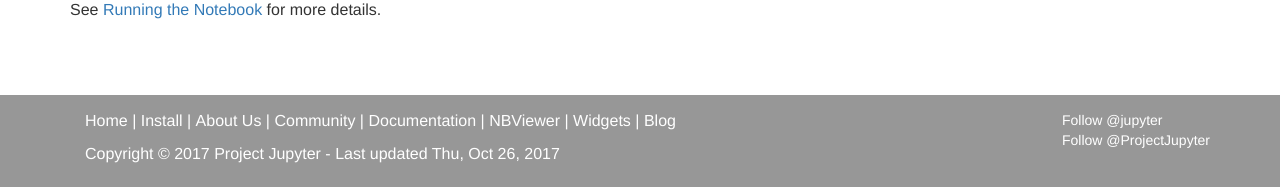
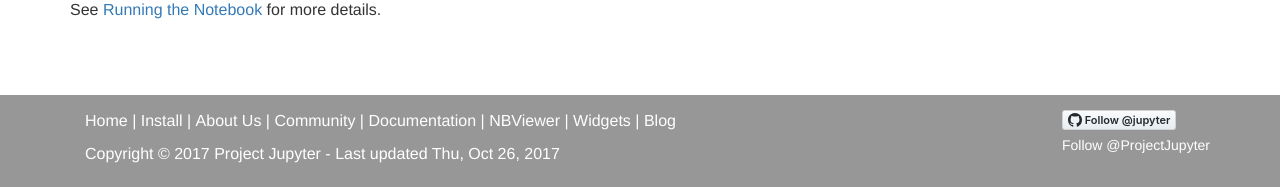
Before and after one commit to jupyter/jupyter.github.io, a Jekyll site: the page built from install.html, in a window 1280 px wide and 1335 px high. Shown: the part 1145-1332 px from the top of the window. Built offline with Jekyll 4.4.1, drawn with Linux system fonts in a browser that asks for light colours; comment, search, counter and statistics services are not loaded.

Commit message:
#240 remove the buttons.js lib and use plain html/css version

```diff
--- a/_includes/footer.html
+++ b/_includes/footer.html
@@ -20,7 +20,7 @@
                 <p>Copyright © {{site.time | date: '%Y' }}  Project Jupyter - Last updated {{site.time | date: "%a, %b %d, %Y" }}</p>
             </div>
             <div class="follow">
-                <a class="github-button" href="https://github.com/jupyter" aria-label="Follow @jupyter on GitHub">Follow @jupyter</a>
+                <a href="https://github.com/jupyter" class="button github-button" aria-label="Follow @jupyter on GitHub"><svg version="1.1" width="14" height="14" viewBox="0 0 16 16" class="octicon octicon-mark-github" aria-hidden="true"><path fill-rule="evenodd" d="M8 0C3.58 0 0 3.58 0 8c0 3.54 2.29 6.53 5.47 7.59.4.07.55-.17.55-.38 0-.19-.01-.82-.01-1.49-2.01.37-2.53-.49-2.69-.94-.09-.23-.48-.94-.82-1.13-.28-.15-.68-.52-.01-.53.63-.01 1.08.58 1.23.82.72 1.21 1.87.87 2.33.66.07-.52.28-.87.51-1.07-1.78-.2-3.64-.89-3.64-3.95 0-.87.31-1.59.82-2.15-.08-.2-.36-1.02.08-2.12 0 0 .67-.21 2.2.82.64-.18 1.32-.27 2-.27.68 0 1.36.09 2 .27 1.53-1.04 2.2-.82 2.2-.82.44 1.1.16 1.92.08 2.12.51.56.82 1.27.82 2.15 0 3.07-1.87 3.75-3.65 3.95.29.25.54.73.54 1.48 0 1.07-.01 1.93-.01 2.2 0 .21.15.46.55.38A8.013 8.013 0 0 0 16 8c0-4.42-3.58-8-8-8z"></path></svg> <span>Follow @jupyter</span></a>
                 <br><a href="https://twitter.com/ProjectJupyter" class="twitter-follow-button" data-show-count="false">Follow @ProjectJupyter</a>
             </div>
         </div>
@@ -32,8 +32,6 @@
 
     <!-- Bootstrap Core JavaScript -->
     <script src="{{site.baseurl}}/js/bootstrap.min.js"></script>
-    <!-- Place this tag right after the last button or just before your close body tag. -->
-    <script async defer id="github-bjs" src="https://buttons.github.io/buttons.js"></script>
     <script src="{{site.baseurl}}/js/architecture.js"></script>
     <script src="{{site.baseurl}}/js/simon.js"></script>
     <script>!function(d,s,id){var js,fjs=d.getElementsByTagName(s)[0],p=/^http:/.test(d.location)?'http':'https';if(!d.getElementById(id)){js=d.createElement(s);js.id=id;js.src=p+'://platform.twitter.com/widgets.js';fjs.parentNode.insertBefore(js,fjs);}}(document, 'script', 'twitter-wjs');</script>
--- a/_includes/head.html
+++ b/_includes/head.html
@@ -15,6 +15,7 @@
     <link rel="stylesheet" href="{{ "/css/bootstrap.min.css" | prepend: site.baseurl }}">
     <link rel="stylesheet" href="{{ "/css/logo-nav.css" | prepend: site.baseurl }}">
     <link rel="stylesheet" href="{{ "/css/documentation.css" | prepend: site.baseurl }}">
+    <link rel="stylesheet" href="{{ "/css/github-buttons.css" | prepend: site.baseurl }}">
     <link rel="icon" type="image/png" href="favicon.ico" />
     <link href="{{site.baseurl}}/assets/apple-touch-icon.png" rel="apple-touch-icon" />
     <link href="{{site.baseurl}}/assets/apple-touch-icon-76x76.png" rel="apple-touch-icon" sizes="76x76" />
--- /dev/null
+++ b/css/github-buttons.css
@@ -0,0 +1,64 @@
+.button.github-button {
+    display: inline-block;
+    height: 18px;
+    margin-bottom: 5px;
+    padding: 0 5px;
+    outline: 0;
+    border: 1px solid #d1d2d3;
+    border-radius: 0.25em;
+    box-sizing: content-box;
+    background-color: #eff3f6;
+    background-image: -webkit-linear-gradient(top, #fafbfc, #e4ebf0);
+    background-image: -moz-linear-gradient(top, #fafbfc, #e4ebf0);
+    background-image: linear-gradient(to bottom, #fafbfc, #e4ebf0);
+    background-repeat: repeat-x;
+    background-size: 110% 110%;
+    color: #24292e;
+    vertical-align: middle;
+    text-decoration: none;
+    white-space: nowrap;
+    font-family: -apple-system, BlinkMacSystemFont, "Segoe UI", Roboto, Helvetica, Arial, sans-serif;
+    font-size: 11px;
+    font-weight: 600;
+    line-height: 18px;
+    -webkit-user-select: none;
+    -moz-user-select: none;
+    -ms-user-select: none;
+    user-select: none;
+    cursor: pointer;
+    -ms-filter: "progid:DXImageTransform.Microsoft.gradient(startColorstr='#FFFAFBFC', endColorstr='#FFE4EBF0')";
+    *filter: progid:DXImageTransform.Microsoft.gradient(startColorstr='#FFFAFBFC', endColorstr='#FFE4EBF0')
+}
+
+.github-button:focus {
+    border-color: #c8e1ff
+}
+
+.github-button:active {
+    background-color: #e9ecef;
+    background-image: none;
+    border-color: #afb1b2;
+    box-shadow: inset 0 0.15em 0.3em rgba(27,31,35,0.15)
+}
+
+.github-button:hover {
+    background-color: #e6ebf1;
+    background-image: -webkit-linear-gradient(top, #f0f3f6, #dce3ec);
+    background-image: -moz-linear-gradient(top, #f0f3f6, #dce3ec);
+    background-image: linear-gradient(to bottom, #f0f3f6, #dce3ec);
+    border-color: #afb1b2;
+    -ms-filter: "progid:DXImageTransform.Microsoft.gradient(startColorstr='#FFF0F3F6', endColorstr='#FFDCE3EC')";
+    *filter: progid:DXImageTransform.Microsoft.gradient(startColorstr='#FFF0F3F6', endColorstr='#FFDCE3EC')
+}
+
+.octicon {
+    position: relative;
+    display: inline-block;
+    fill: currentColor;
+    height: 14px;
+    top: 2px;
+}
+
+.github-button span {
+    vertical-align: 1px
+}
```
Also changed, not shown: widgets.html (+0 -10 lines).
